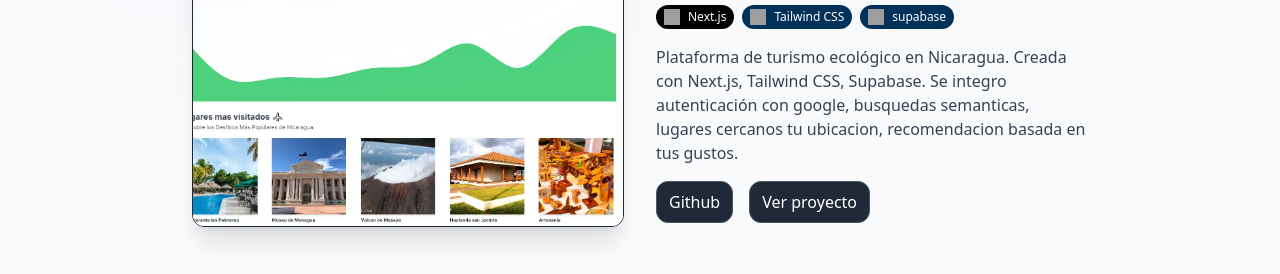
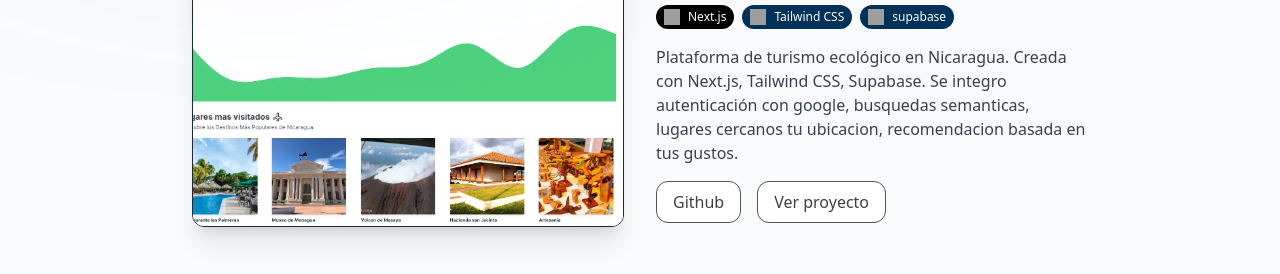
Before and after one commit to moises717/portfolio, an Astro site: page / in a window 1280 px wide. Shown: the part 597-871 px from the top of the page. Built offline with nearby package versions, Linux system fonts and the light colour scheme; Astro itself is replaced by a stand-in of ours; grey boxes are pictures that could not be loaded.

Commit message:
Actualizar estilos de botones en Projects.astro

```diff
--- a/src/components/Projects.astro
+++ b/src/components/Projects.astro
@@ -75,14 +75,14 @@ const PROJECTS = [
 								<a
 									href={github}
 									role='link'
-									class='inline-flex items-center justify-center gap-2 px-3 py-2 space-x-2 text-base text-white transition bg-gray-800 border border-gray-600 focus-visible:ring-yellow-500/80 text-md hover:bg-gray-800 hover:border-gray-900 group max-w-fit rounded-xl hover:text-white focus:outline-none focus-visible:outline-none focus-visible:ring focus-visible:ring-white focus-visible:ring-offset-2 active:bg-black'
+									class='px-4 py-2 inline-flex justify-center items-center gap-3 rounded-xl border border-neutral-600 text-neutral-700 bg-white hover:bg-gray-100 dark:bg-gray-800 dark:text-white/80 dark:border-gray-600 dark:hover:bg-gray-700 dark:hover:text-white/80 dark:hover:border-gray-700'
 								>
 									Github
 								</a>
 								<a
 									href={link}
 									role='link'
-									class='inline-flex items-center justify-center gap-2 px-3 py-2 space-x-2 text-base text-white transition bg-gray-800 border border-gray-600 focus-visible:ring-yellow-500/80 text-md hover:bg-gray-800 hover:border-gray-900 group max-w-fit rounded-xl hover:text-white focus:outline-none focus-visible:outline-none focus-visible:ring focus-visible:ring-white focus-visible:ring-offset-2 active:bg-black'
+									class='px-4 py-2 inline-flex justify-center items-center gap-3 rounded-xl border border-neutral-600 text-neutral-700 bg-white hover:bg-gray-100 dark:bg-gray-800 dark:text-white/80 dark:border-gray-600 dark:hover:bg-gray-700 dark:hover:text-white/80 dark:hover:border-gray-700'
 								>
 									Ver proyecto
 								</a>
```
